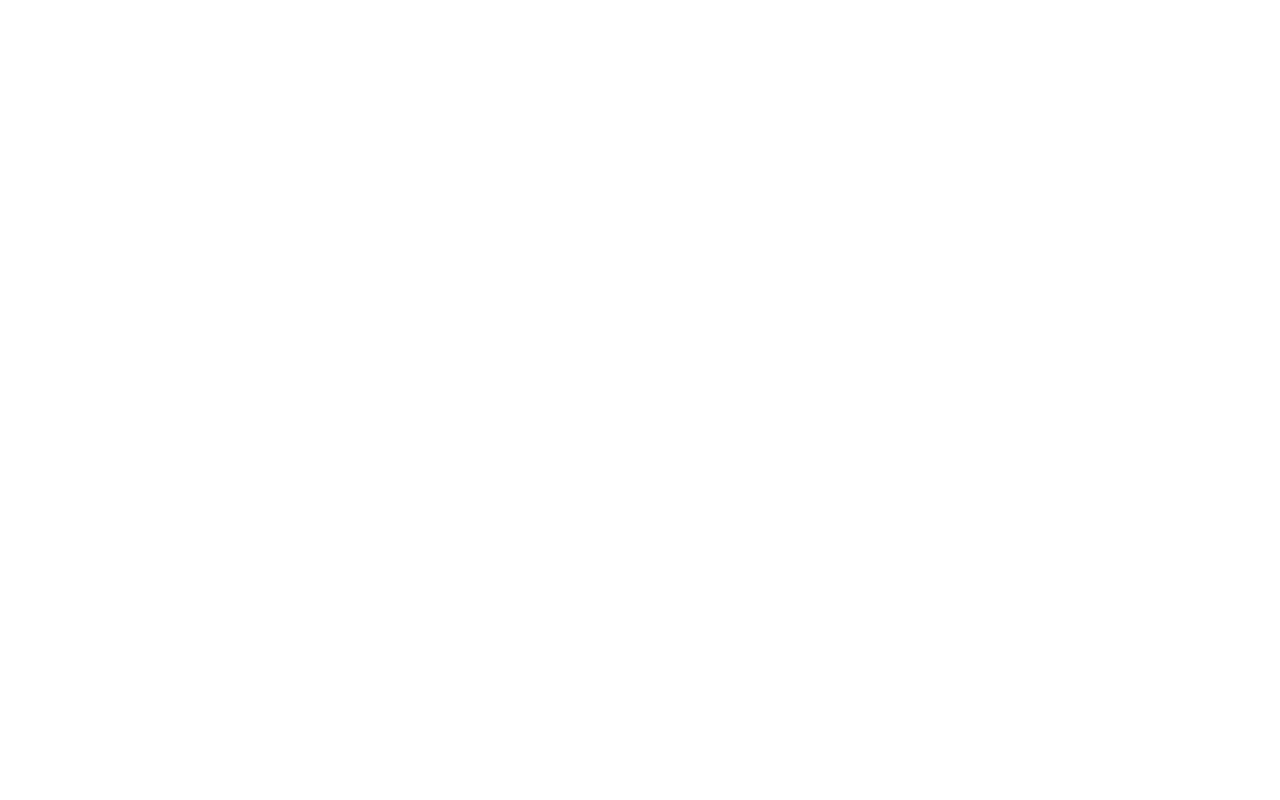
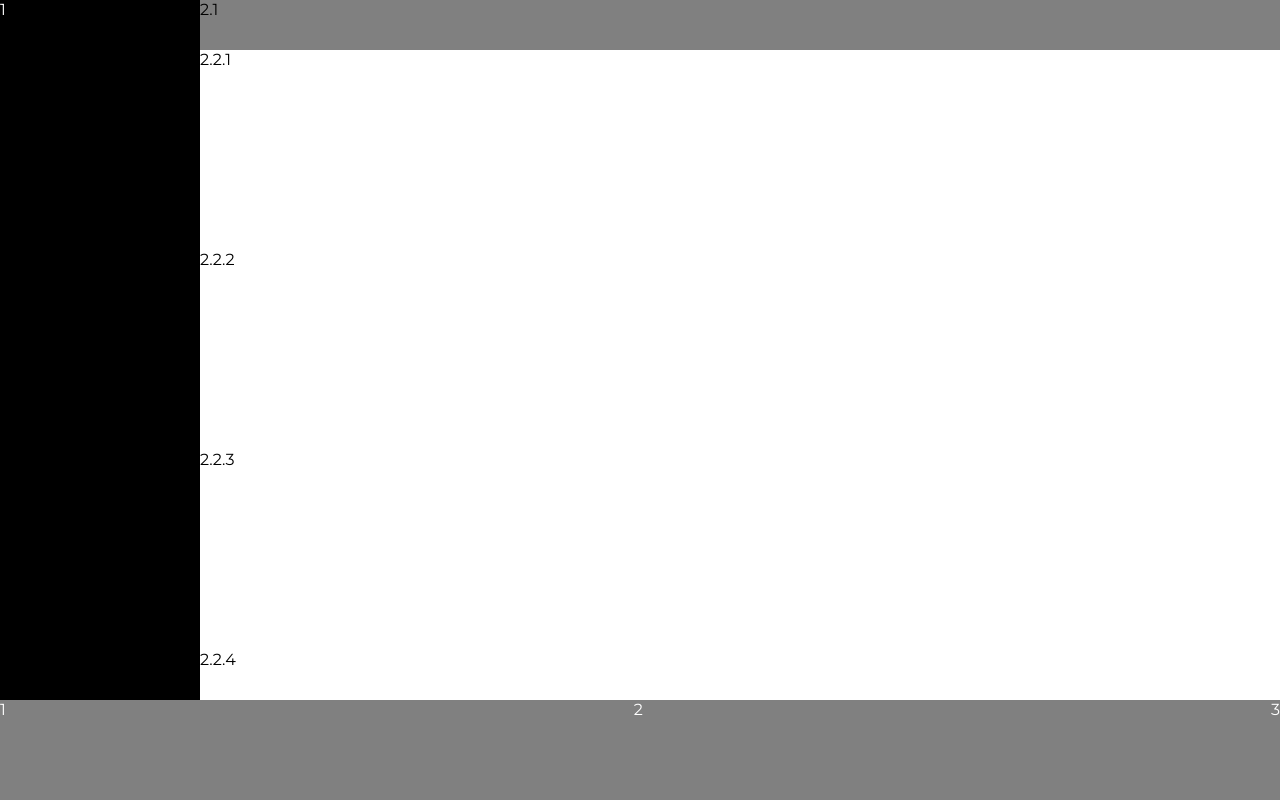
Before and after one commit to Pierp23/html-css-spotifyweb, a plain HTML site: page index.html in a window 1280 px wide. Drawn offline with Linux system fonts and the light colour scheme.

Commit message:
Struttura generale

```diff
--- a/css/style.css
+++ b/css/style.css
@@ -9,3 +9,60 @@
 *{
     font-family: 'Montserrat', sans-serif;
 }
+
+body{
+    height: 100vh;
+}
+
+
+/* MAIN */
+.main-layout{
+    height: calc(100vh - 100px);
+    display: flex;
+}
+
+.main-colonna-sx{
+    width: 200px;
+}
+
+.main-colonna-dx{
+    width: calc(100% - 200px);
+}
+
+
+/* FOOTER */
+footer{
+    background-color: grey;
+    color: white;
+    height: 100px;
+}
+
+.footer-row{
+    display: flex;
+    justify-content: space-between;
+
+}
+
+
+
+
+/* DEBUG */
+
+.debug .main-layout .main-colonna-sx{
+    background-color: black;
+    color: white;
+}
+
+.debug .main-layout .main-colonna-dx .main-header{
+    background-color: grey;
+    height: 50px;
+}
+
+.debug .main-layout .main-colonna-dx .main-body{
+    height: calc(100vh - 50px - 100px);
+    overflow-y: auto;
+}
+
+.debug .main-layout .main-colonna-dx .main-body div{
+    height: 200px;
+}
--- a/index.html
+++ b/index.html
@@ -4,7 +4,7 @@
         <meta charset="UTF-8">
         <meta http-equiv="X-UA-Compatible" content="IE=edge">
         <meta name="viewport" content="width=device-width, initial-scale=1.0">
-        <title>Template</title>
+        <title>Spotify</title>
 
         <!-- AWESOMEFONT -->
         <link rel="stylesheet" href="https://cdnjs.cloudflare.com/ajax/libs/font-awesome/6.4.0/css/all.min.css" integrity="sha512-iecdLmaskl7CVkqkXNQ/ZH/XLlvWZOJyj7Yy7tcenmpD1ypASozpmT/E0iPtmFIB46ZmdtAc9eNBvH0H/ZpiBw==" crossorigin="anonymous" referrerpolicy="no-referrer" />
@@ -16,7 +16,51 @@
         <link rel="stylesheet" href="css/style.css">
     </head>
 
-    <body>
+    <body class="debug">
+
+        <!-- MAIN -->
+        <main>
+
+            <section class="main-layout">
+
+                <div class="main-colonna-sx">
+                    1
+                </div>
+
+                <div class="main-colonna-dx">
+                    <div class="main-header">
+                        2.1
+                    </div>
+                    <div class="main-body">
+                        <div>2.2.1</div>
+                        <div>2.2.2</div>
+                        <div>2.2.3</div>
+                        <div>2.2.4</div>
+                    </div>
+                </div>
+
+
+
+            </section>
+
+
+        </main>
+
+        <!-- FOOTER -->
+        <footer>
+            <section class="footer-row">
+                <div>
+                    1
+                </div>
+                <div>
+                    2
+                </div>
+                <div>
+                    3
+                </div>
+            </section>
+
+        </footer>
 
     </body>
 </html>
```
